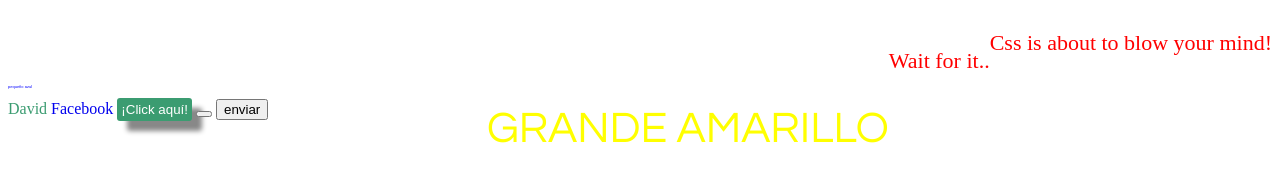
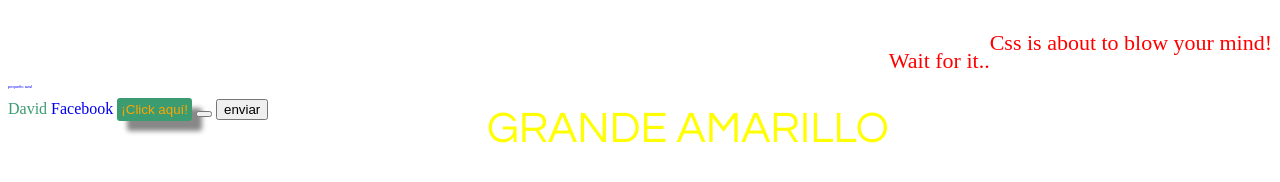
Before and after one commit to SeriusDavid/LaunchpadClass1, a plain HTML site: page CSS/class2.html in a window 1280 px wide. Drawn offline with Linux system fonts and the light colour scheme; a web font is replaced by a local one.

Commit message:
Nueva version

```diff
--- a/CSS/clase2.css
+++ b/CSS/clase2.css
@@ -7,5 +7,5 @@ a:link          { text-decoration:none; }
 a:visited       { color: rgba(59, 156, 113, 0.2); }
 a:hover         { color: rgba(59, 156, 113, 1); font-size:44px; }
 
-.botonRojo      { background-color:rgb(59, 156, 113); color:white; padding:4px; border-radius:3px;  border:none; box-shadow: 10px 10px 5px #888888; }
+.botonRojo      { background-color:rgb(59, 156, 113); color:orange; padding:4px; border-radius:3px;  border:none; box-shadow: 10px 10px 5px #888888; }
 .botonRojo:hover{ background-color:rgb(59, 156, 50);  color:black; }
```
